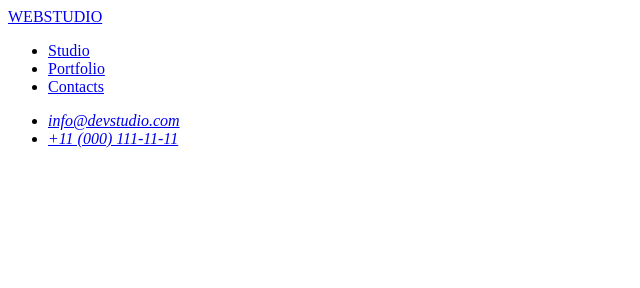
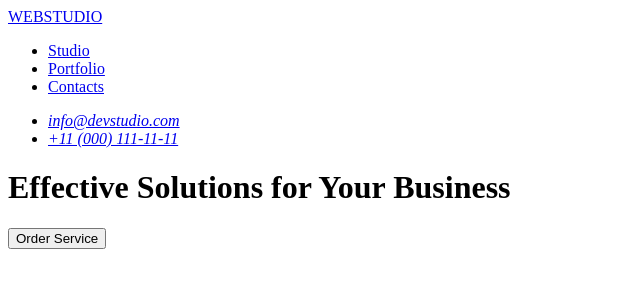
Before and after one commit to Anastasiia-tyk/goit-markup-hw-01, a plain HTML site: page index.html in a window 1280 px wide. Shown: the whole page, without its empty margins (0-640 px from the left). Drawn offline with Linux system fonts and the light colour scheme.

Commit message:
add hero section

```diff
--- a/index.html
+++ b/index.html
@@ -32,7 +32,9 @@
       </address>
 
       <main>
-
+        <!-- Hero Section -->
+        <h1>Effective Solutions for Your Business</h1>
+        <button type="button">Order Service</button>
       </main>
     </header>
   </body>
```
